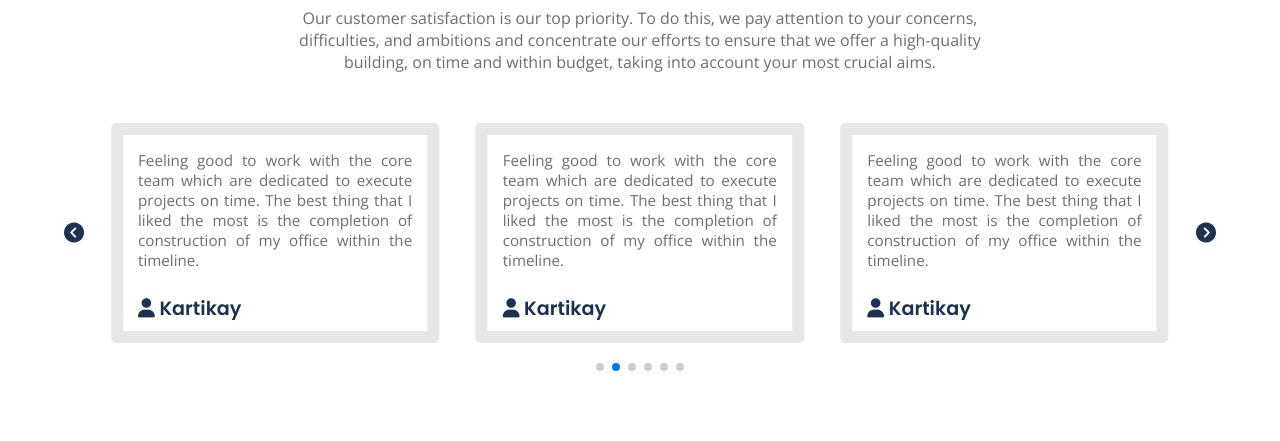
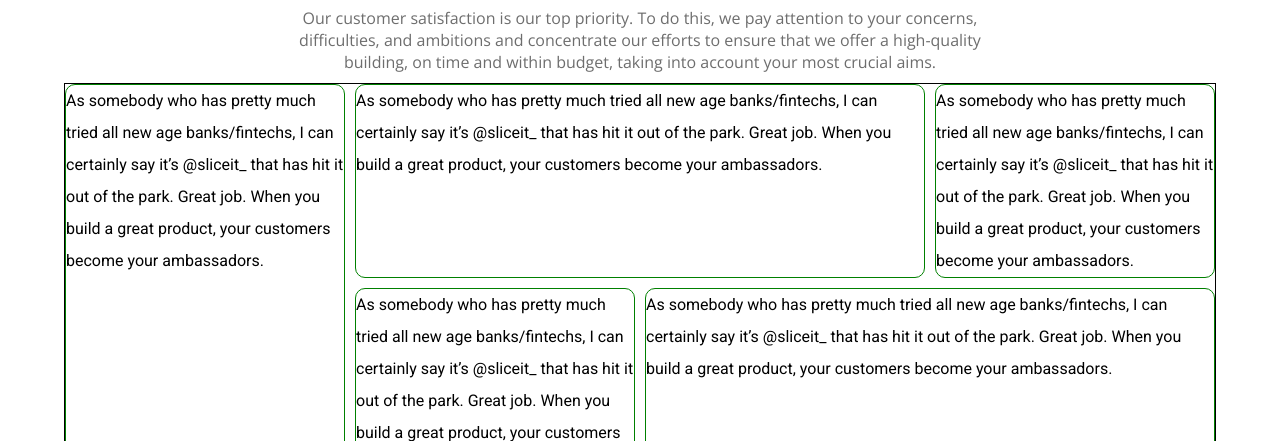
Before and after one commit to AbhiPatel10/AISKCON-CONSTRUCTION, a website: page index.html in a window 1280 px wide. Shown: the part 1339-1780 px from the top of the page. Drawn offline with nearby package versions, Linux system fonts and the light colour scheme.

Commit message:
structure

```diff
--- a/css/style.css
+++ b/css/style.css
@@ -614,69 +614,24 @@
   font-family: 'Open Sans', sans-serif;
   color: #00000092;
 }
-.swiper {
-  width: 95%;
-  height: 100%;
-  z-index: 0;
-}
 
 .t-container{
-  display: flex ;
-  /* margin-top: 100px; */
-  position: relative;
-  height: 300px;
-  align-items: center;
+  border: 1px solid black;
+  display: grid;
+  grid-template-columns: repeat(4,1fr);
+  gap: 10px;
 }
-.swiper-slide {
-  background: #fff;
-  display: flex;
-  justify-content: center;
-  align-items: center;
+.t-card{
+  border: 1px solid green;
+  line-height: 2;
+  border-radius: 10px;
 }
-
-
-.card{
-  width: 90%;
-  height: 220px;
-  border: 12px solid rgba(159, 158, 158, 0.244);
-  border-radius: 5px;
-  overflow: hidden;
+#t-card-1{
+  grid-row: 1/3;
 }
-.card-content{
-  margin: 15px;
+#t-card-2{
+  grid-column: 2/4;
 }
-.card-content p{
-  font-family: 'Open Sans', sans-serif;
-  font-size: 0.95rem;
-  color: #00000092;
-  text-align: justify;
+#t-card-5{
+  grid-column: -3/span 2;
 }
-.card-content h2{
-  position: absolute;
-  bottom: 60px;
-  font-family: 'Poppins', sans-serif;
-  font-weight: 600;
-  font-size: 1.2rem;
-  color: #1e3051;
-}
-
-
-@media(max-width: 1100px) {
-  .card-content p {
-    font-size: smaller;
-  }
-
-  .t-heading p{
-    font-size: smaller;
-  }
-
-  .t-heading{
-    width: 100%;
-  }
-}
-@media(max-width: 574px) {
-  .t-heading h1{
-    font-size: 30px
-  }
-}
-/* Testinomials end */
--- a/index.html
+++ b/index.html
@@ -287,106 +287,20 @@
       </div>
 
       <div class="t-container">
-        <div class="prev">
-          <i
-            class="fa-solid fa-circle-chevron-left fa-lg"
-            style="color: #1f3151"
-          ></i>
+        <div class="t-card" id="t-card-1">
+          <p>As somebody who has pretty much tried all new age banks/fintechs, I can certainly say it’s @sliceit_ that has hit it out of the park. Great job. When you build a great product, your customers become your ambassadors.</p>
         </div>
-        <div class="swiper">
-          <!-- <div class="swiper-button-prev"></div> -->
-          <div class="swiper-wrapper t-wrap">
-            <div class="swiper-slide">
-              <div class="card">
-                <div class="card-content">
-                  <h2><i class="fa-solid fa-user"></i> Kartikay</h2>
-                  <p>
-                    Feeling good to work with the core team which are dedicated
-                    to execute projects on time. The best thing that I liked the
-                    most is the completion of construction of my office within
-                    the timeline.
-                  </p>
-                </div>
-              </div>
-            </div>
-            <div class="swiper-slide">
-              <div class="card">
-                <div class="card-content">
-                  <p>
-                    Feeling good to work with the core team which are dedicated
-                    to execute projects on time. The best thing that I liked the
-                    most is the completion of construction of my office within
-                    the timeline.
-                  </p>
-                  <h2><i class="fa-solid fa-user"></i> Kartikay</h2>
-                </div>
-              </div>
-            </div>
-            <div class="swiper-slide">
-              <div class="card">
-                <div class="card-content">
-                  <p>
-                    Feeling good to work with the core team which are dedicated
-                    to execute projects on time. The best thing that I liked the
-                    most is the completion of construction of my office within
-                    the timeline.
-                  </p>
-                  <h2><i class="fa-solid fa-user"></i> Kartikay</h2>
-                </div>
-              </div>
-            </div>
-            <div class="swiper-slide">
-              <div class="card">
-                <div class="card-content">
-                  <p>
-                    Feeling good to work with the core team which are dedicated
-                    to execute projects on time. The best thing that I liked the
-                    most is the completion of construction of my office within
-                    the timeline.
-                  </p>
-                  <h2><i class="fa-solid fa-user"></i> Kartikay</h2>
-                </div>
-              </div>
-            </div>
-            <div class="swiper-slide">
-              <div class="card">
-                <div class="card-content">
-                  <p>
-                    Feeling good to work with the core team which are dedicated
-                    to execute projects on time. The best thing that I liked the
-                    most is the completion of construction of my office within
-                    the timeline.
-                  </p>
-                  <h2><i class="fa-solid fa-user"></i> Kartikay</h2>
-                </div>
-              </div>
-            </div>
-            <div class="swiper-slide">
-              <div class="card">
-                <div class="card-content">
-                  <p>
-                    Feeling good to work with the core team which are dedicated
-                    to execute projects on time. The best thing that I liked the
-                    most is the completion of construction of my office within
-                    the timeline.
-                  </p>
-                  <h2><i class="fa-solid fa-user"></i> Kartikay</h2>
-                </div>
-              </div>
-            </div>
-          </div>
-          <!-- If we need pagination -->
-          <div class="swiper-pagination"></div>
-
-          <!-- If we need navigation buttons -->
-
-          <!-- <div class="swiper-button-next"></div> -->
+        <div class="t-card" id="t-card-2">
+          <p>As somebody who has pretty much tried all new age banks/fintechs, I can certainly say it’s @sliceit_ that has hit it out of the park. Great job. When you build a great product, your customers become your ambassadors.</p>
         </div>
-        <div class="next">
-          <i
-            class="fa-solid fa-circle-chevron-right fa-lg"
-            style="color: #1f3151"
-          ></i>
+        <div class="t-card">
+          <p>As somebody who has pretty much tried all new age banks/fintechs, I can certainly say it’s @sliceit_ that has hit it out of the park. Great job. When you build a great product, your customers become your ambassadors.</p>
+        </div>
+        <div class="t-card">
+          <p>As somebody who has pretty much tried all new age banks/fintechs, I can certainly say it’s @sliceit_ that has hit it out of the park. Great job. When you build a great product, your customers become your ambassadors.</p>
+        </div>
+        <div class="t-card" id="t-card-5">
+          <p>As somebody who has pretty much tried all new age banks/fintechs, I can certainly say it’s @sliceit_ that has hit it out of the park. Great job. When you build a great product, your customers become your ambassadors.</p>
         </div>
       </div>
     </section>
```
